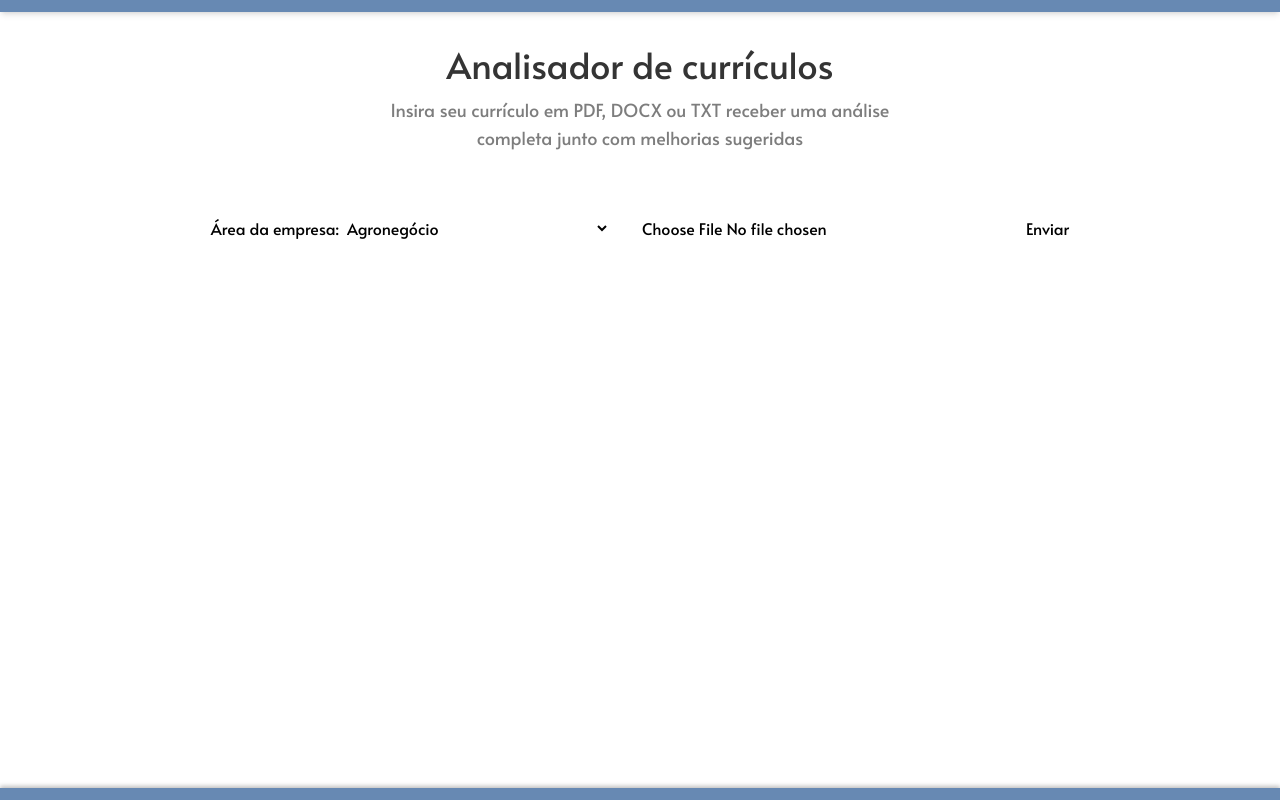
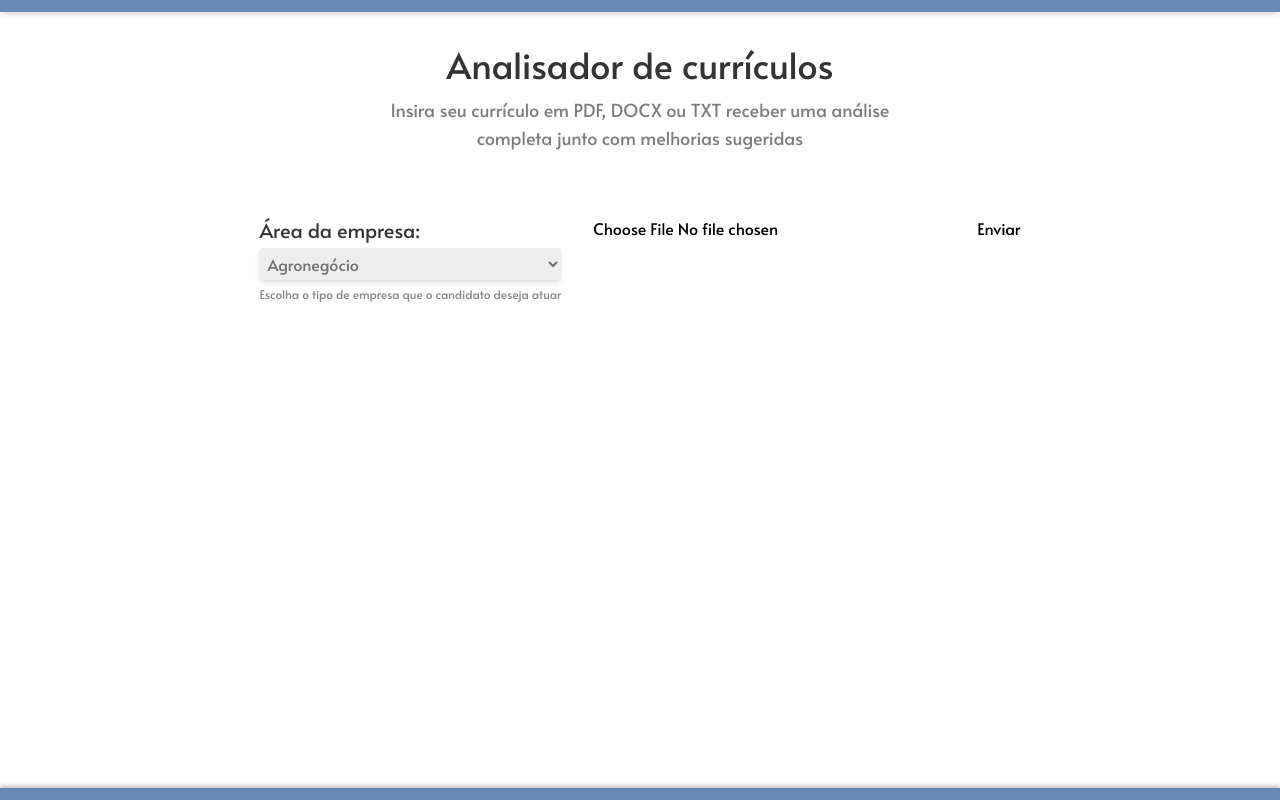
Before and after one commit to Developer-Marcos/analisador-de-curriculos, a React (Vite) app in the folder Project/frontend/: page / in a window 1280 px wide. Built offline with nearby package versions, Linux system fonts and the light colour scheme.

Commit message:
Versao 2 da estilizacao da pagina inicial

```diff
--- a/Project/frontend/src/ListaSuspensa/index.jsx
+++ b/Project/frontend/src/ListaSuspensa/index.jsx
@@ -50,9 +50,10 @@ const ListaSuspensa = ({aoAlterar, valor}) => {
 
   return (
     <div>
-            <label>Área da empresa: </label>
+        <div className="flex flex-col">
+                <label className="text-[#343434] mb-1 text-xl">Área da empresa: </label>
 
-            <select required value={valor} onChange={e => aoAlterar(e.target.value)}>
+                <select className="bg-[#D9D9D9]/44 p-1 text-[#707070] rounded shadow-md" required value={valor} onChange={e => aoAlterar(e.target.value)}>
                     <option value="" disabled>
                         Selecione onde a empresa atua
                     </option>
@@ -64,6 +65,9 @@ const ListaSuspensa = ({aoAlterar, valor}) => {
                     ))}
                 </select>
         </div>
+
+        <label className="text-[#343434]/60 text-xs">Escolha o tipo de empresa que o candidato deseja atuar</label>
+    </div>
     );
 };
 
```
Lines whose indentation alone changed are shown as unchanged.
